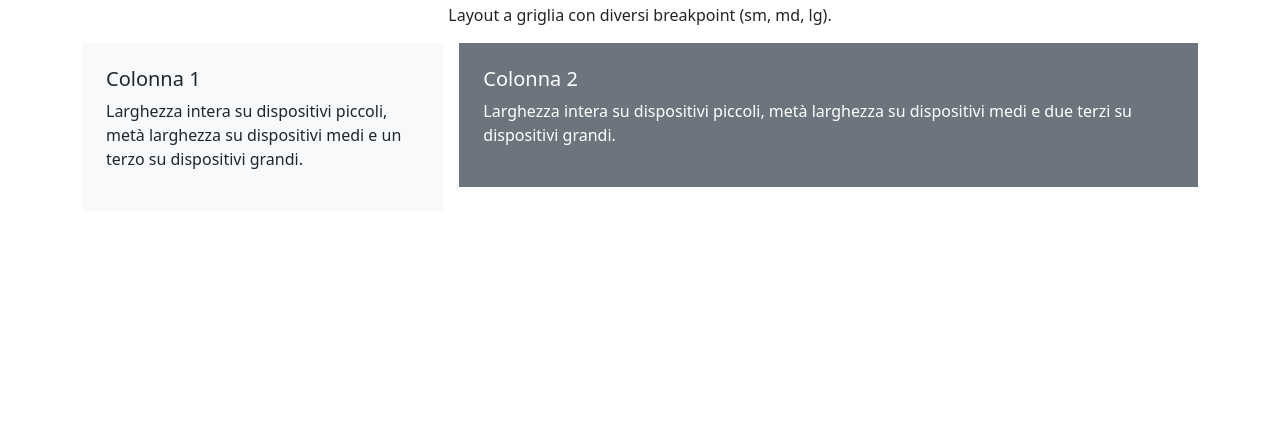
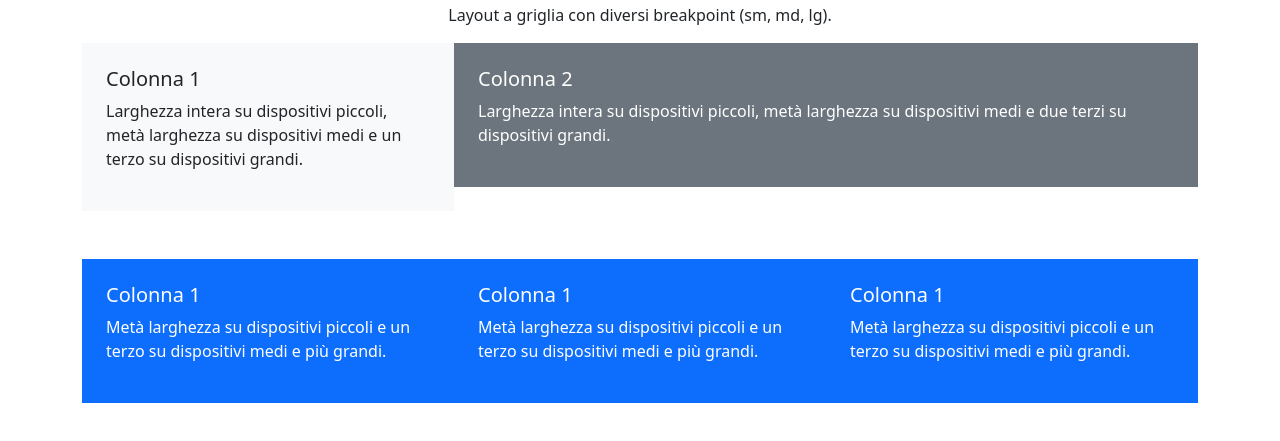
Before and after one commit to LorenzoMinotti-090/htmlcss-bootstrap-layout, a plain HTML site: page index.html in a window 1280 px wide. Shown: the part 53-494 px from the top of the page. Drawn offline with nearby package versions, Linux system fonts and the light colour scheme.

Commit message:
fix: sezione 2 wip

```diff
--- a/index.html
+++ b/index.html
@@ -22,20 +22,49 @@
     <main>
         <section>
             <div class="container pb-5">
-            <!-- section 1 -->
+                <!-- section 1 -->
 
-            <div class="row g-3">
-                <div class="col-12 col-md-6 col-lg-4">
-                    <div class="bg-light col-box p-4">
-                        <h5>Colonna 1</h5>
-                        <p>Larghezza intera su dispositivi piccoli, metà larghezza su dispositivi medi e un terzo su dispositivi grandi.</p>
+                <div class="row g-0">
+                    <div class="col-md-6 col-lg-4">
+                        <div class="bg-light col-box p-4">
+                            <h5>Colonna 1</h5>
+                            <p>Larghezza intera su dispositivi piccoli, metà larghezza su dispositivi medi e un terzo su
+                                dispositivi grandi.</p>
+                        </div>
+                    </div>
+
+                    <div class="col-md-6 col-lg-8">
+                        <div class="bg-secondary text-white col-box p-4">
+                            <h5>Colonna 2</h5>
+                            <p>Larghezza intera su dispositivi piccoli, metà larghezza su dispositivi medi e due terzi
+                                su dispositivi grandi.</p>
+                        </div>
                     </div>
                 </div>
+            </div>
+        </section>
 
-                <div class="col-12 col-md-6 col-lg-8">
-                    <div class="bg-secondary text-white col-box p-4">
-                        <h5>Colonna 2</h5>
-                        <p>Larghezza intera su dispositivi piccoli, metà larghezza su dispositivi medi e due terzi su dispositivi grandi.</p>
+        <section>
+            <div class="container pb-5">
+                <!-- section 2 -->
+                <div class="row g-0 mb-4">
+                    <div class="col-6 col-md-4">
+                        <div class="bg-primary text-white col-box p-4">
+                            <h5>Colonna 1</h5>
+                            <p>Metà larghezza su dispositivi piccoli e un terzo su dispositivi medi e più grandi.</p>
+                        </div>
+                    </div>
+                    <div class="col-6 col-md-4">
+                        <div class="bg-primary text-white col-box p-4">
+                            <h5>Colonna 1</h5>
+                            <p>Metà larghezza su dispositivi piccoli e un terzo su dispositivi medi e più grandi.</p>
+                        </div>
+                    </div>
+                    <div class="col-6 col-md-4">
+                        <div class="bg-primary text-white col-box p-4">
+                            <h5>Colonna 1</h5>
+                            <p>Metà larghezza su dispositivi piccoli e un terzo su dispositivi medi e più grandi.</p>
+                        </div>
                     </div>
                 </div>
             </div>
@@ -43,4 +72,5 @@
         </section>
     </main>
 </body>
+
 </html>
```
